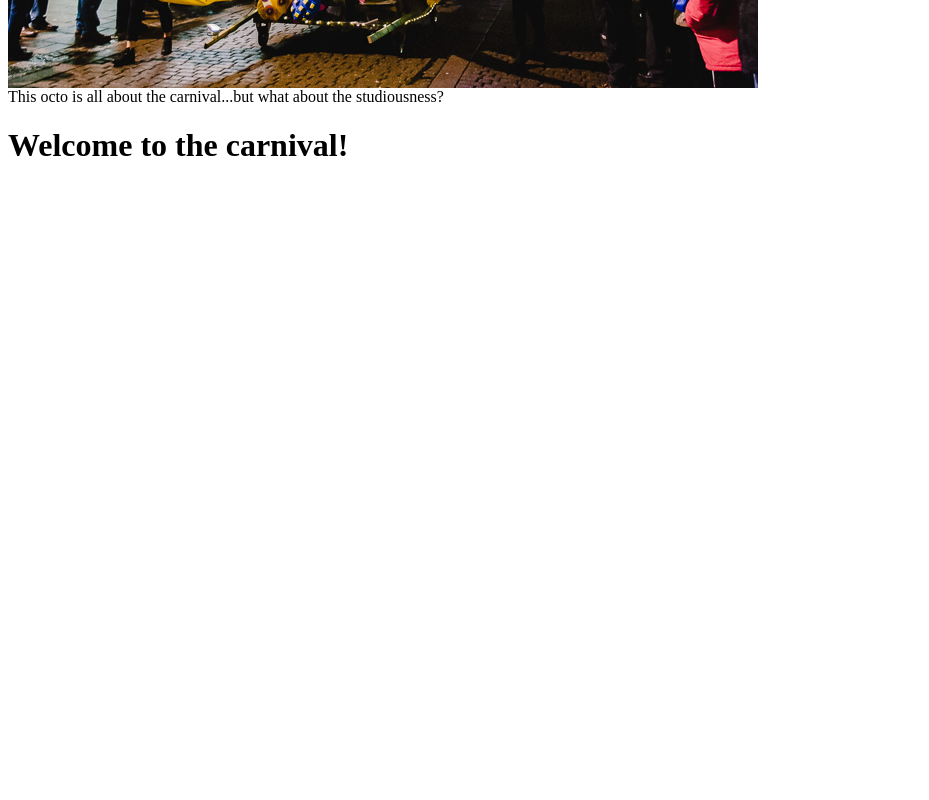
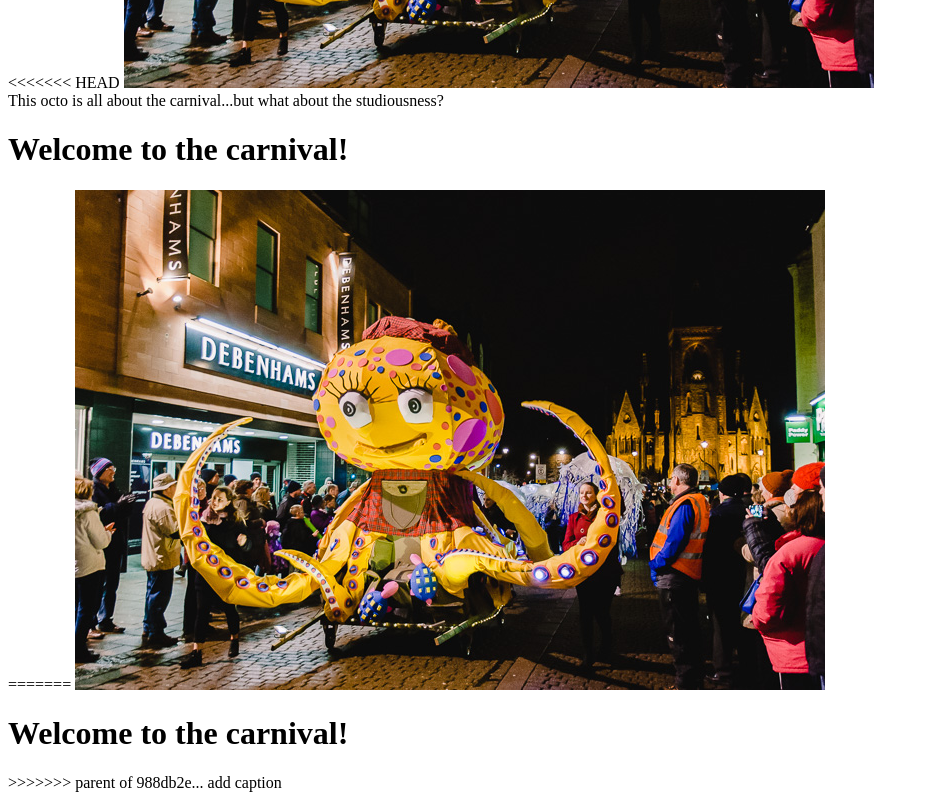
Before and after one commit to mgienow/studious_octo_carnival, a plain HTML site: page index.html in a window 1280 px wide. Shown: the part 420-1220 px from the top of the page, without its empty margins (0-929 px from the left). Before the commit the page ends 800 px from the top, so only its background shows below. Drawn offline with Linux system fonts and the light colour scheme.

```diff
--- a/index.html
+++ b/index.html
@@ -1,4 +1,10 @@
+<<<<<<< HEAD
 
 <img src="assets/studiousOctoCarnival.jpg" /><br>
 <caption>This octo is all about the carnival...but what about the studiousness?</caption>
 <h1>Welcome to the carnival!</h1>
+=======
+<img src="assets/studiousOctoCarnival.jpg" />
+
+<h1>Welcome to the carnival!</h1>
+>>>>>>> parent of 988db2e... add caption
```
